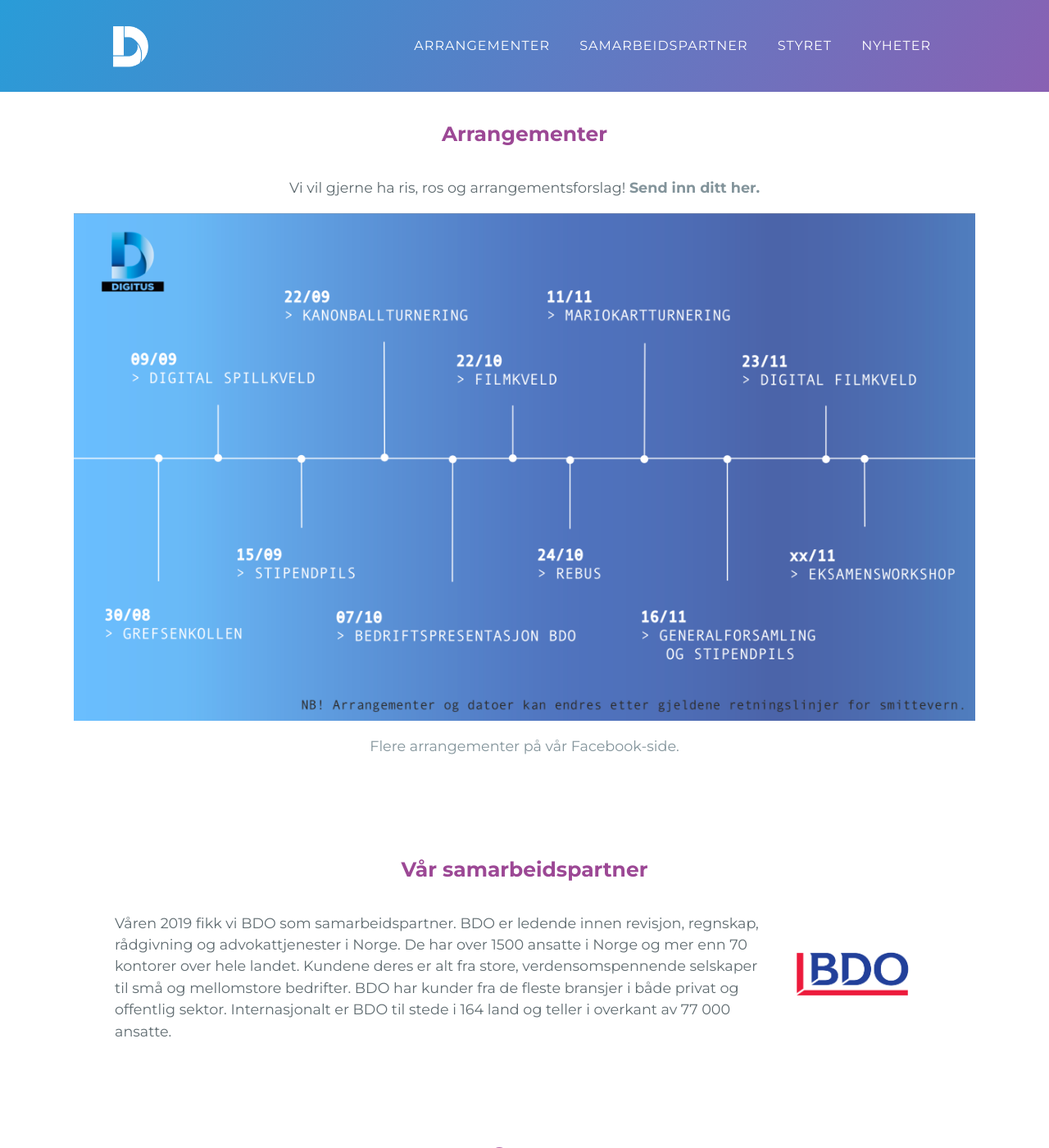
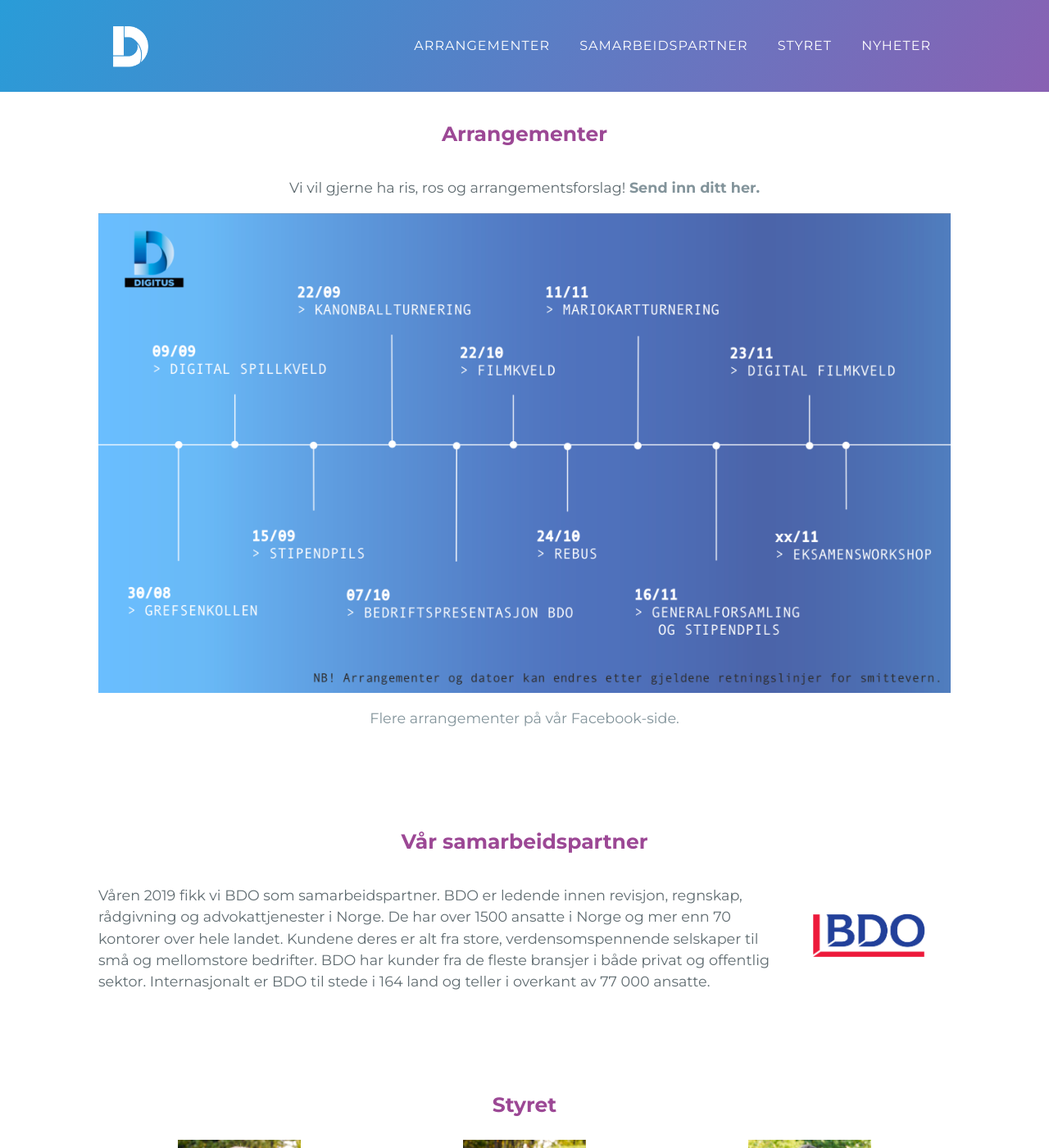
Before and after one commit to digitus-uio/digitus-uio.github.io, a Jekyll site: the page built from index.md, in a window 1280 px wide and 1400 px high, scrolled down 662 px. Shown: the whole window at 82% size. Built offline with Jekyll 4.4.1, drawn with Linux system fonts in a browser that asks for light colours.

Commit message:
margin change

```diff
--- a/assets/css/style.scss
+++ b/assets/css/style.scss
@@ -116,7 +116,7 @@
 }
 
 .section {
-  max-width: 95rem;
+  max-width: 65rem;
   margin: 3rem 4rem;
   flex-grow: 1;
   width: 100%;
@@ -137,6 +137,10 @@
   font-weight: bold;
 }
 
+.images {
+  max-width: 95rem;
+}
+
 .calendar {
   display: flex;
   flex-direction: column
@@ -144,11 +148,6 @@
 
 .calendar img {
   align-self: center;
-  max-width: 1100px;
-}
-
-.board {
-  max-width: 800px;
 }
 
 .board-members {
@@ -200,10 +199,6 @@
   color: var(--secondary);
 }
 
-.sponsor {
-  max-width: 1000px;
-}
-
 .sponsor > div {
   display: flex;
   align-content: center;
@@ -225,7 +220,6 @@
 
 .press {
   padding-bottom: 6rem;
-  max-width: 800px;
 }
 
 .press p {
```
